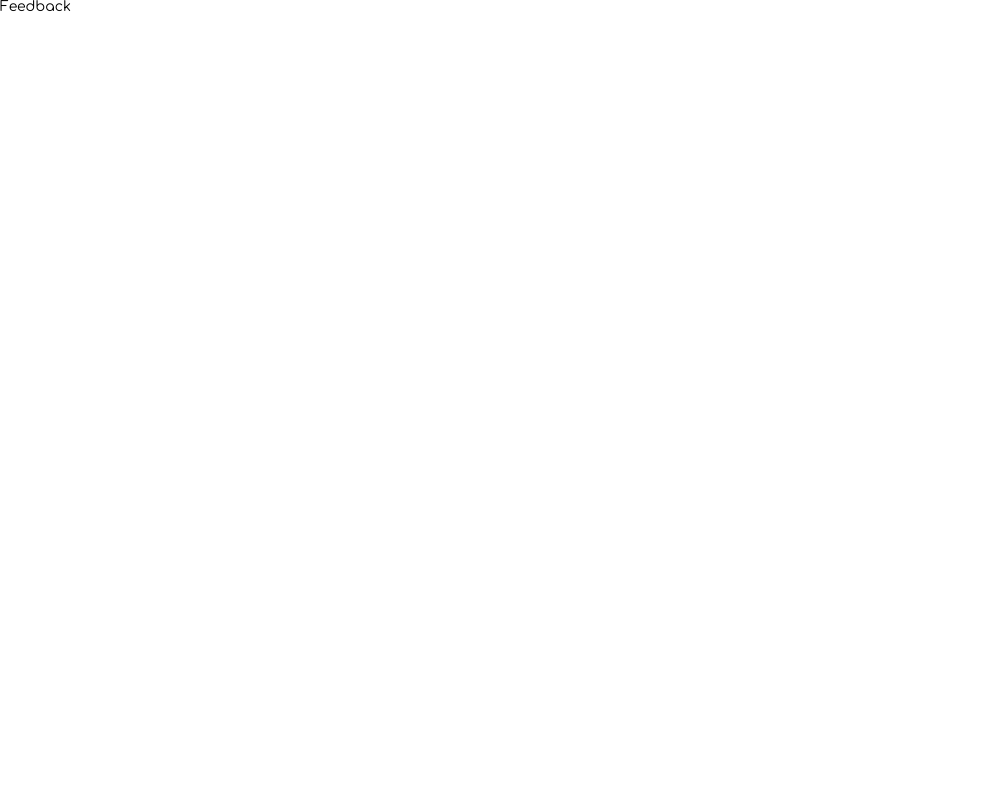
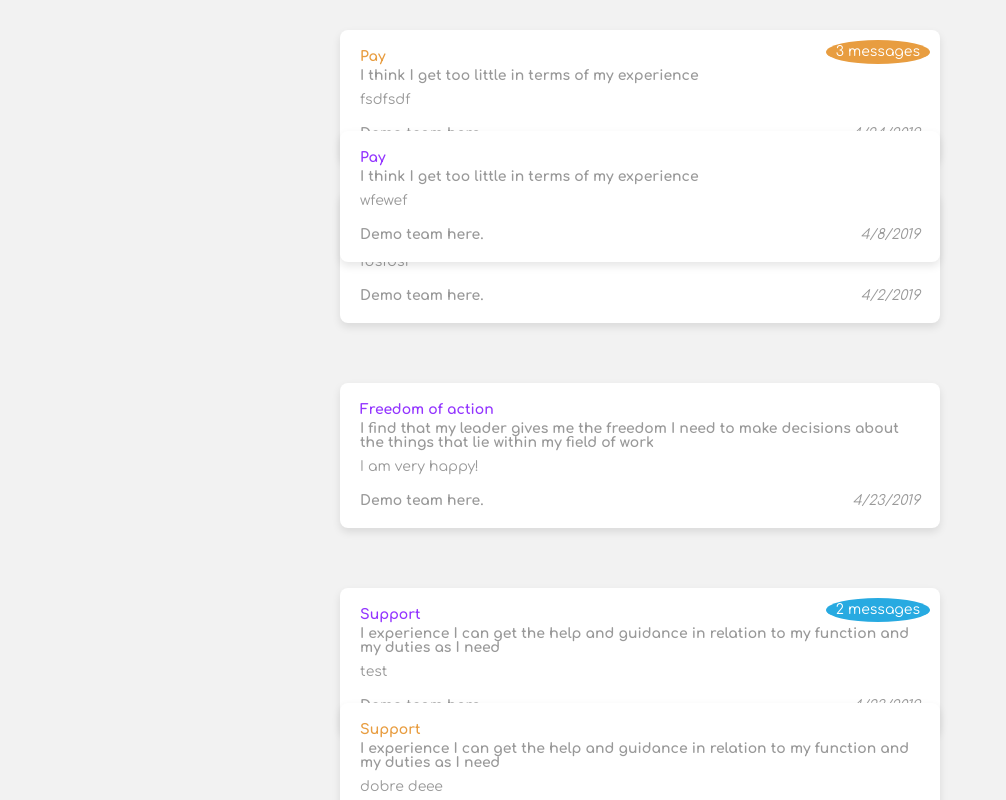
Before and after one commit to achakarov/threads, a React (Vite) app: page / in a window 1280 px wide. Shown: the top 800 px of the page, without its empty margins (0-1006 px from the left). Built offline with nearby package versions, Linux system fonts and the light colour scheme; data requests are answered from the project's data file.

Commit message:
feat: Add ThreadCard component and related initial version of styles

```diff
--- a/src/App.tsx
+++ b/src/App.tsx
@@ -1,11 +1,9 @@
+import HomePage from './pages/HomePage';
+
 import './index.scss';
 
 function App() {
-  return (
-    <>
-      <div>Feedback</div>
-    </>
-  );
+  return <HomePage />;
 }
 
 export default App;
--- /dev/null
+++ b/src/components/ThreadCard.tsx
@@ -0,0 +1,54 @@
+import React, { useState } from 'react';
+
+import { Thread } from '../models/Thread';
+
+interface ThreadCardProps {
+  group: Thread[];
+}
+
+export const ThreadCard: React.FC<ThreadCardProps> = ({ group }) => {
+  const [expanded, setExpanded] = useState(false);
+
+  const handleExpand = () => {
+    if (!expanded) {
+      setExpanded(true);
+    }
+  };
+
+  const scoreClass = (score: number) => {
+    return score <= 5 ? 'low-score' : 'high-score';
+  };
+
+  return (
+    <div
+      className={`thread-group ${expanded ? 'expanded' : 'collapsed'}`}
+      onClick={handleExpand}
+      style={{ '--index': 0 } as React.CSSProperties}
+    >
+      {group.map((thread, index) => (
+        <div
+          key={thread.id}
+          className={`thread-card ${scoreClass(thread.score ?? 0)}`}
+          style={
+            !expanded && index > 0
+              ? { marginTop: `${index * -40}px`, zIndex: 1000 - index }
+              : {}
+          }
+        >
+          {index === 0 && group.length > 1 && !expanded && (
+            <div className="message-count">{group.length} messages</div>
+          )}
+          <h2 className="subject">{thread.subject}</h2>
+          <p className="question">{thread.question}</p>
+          <p className="text">{thread.text}</p>
+          <div className="footer">
+            <span className="team">{thread.team}</span>
+            <span className="date">
+              {new Date(thread.created_at).toLocaleDateString()}
+            </span>
+          </div>
+        </div>
+      ))}
+    </div>
+  );
+};
--- /dev/null
+++ b/src/components/index.ts
@@ -0,0 +1 @@
+export { ThreadCard as default } from './ThreadCard';
--- a/src/index.scss
+++ b/src/index.scss
@@ -1,2 +1,6 @@
 @import './styles/utils/variables';
 @import './styles/utils/reset';
+@import './styles/utils/mixins';
+
+@import './styles/components/home-page';
+@import './styles/components/thread-card';
--- a/src/main.tsx
+++ b/src/main.tsx
@@ -1,5 +1,6 @@
 import React from 'react';
 import ReactDOM from 'react-dom/client';
+
 import App from './App.tsx';
 
 ReactDOM.createRoot(document.getElementById('root')!).render(
--- /dev/null
+++ b/src/models/Thread.ts
@@ -0,0 +1,14 @@
+export interface Thread {
+  id: string;
+  question_id: number;
+  thread_id: string;
+  subject_id: number;
+  subject: string;
+  question: string;
+  text: string;
+  created_at: string;
+  team: string;
+  reply_to?: string;
+  score?: number;
+  acknowledged?: boolean;
+}
--- /dev/null
+++ b/src/pages/HomePage/HomePage.tsx
@@ -0,0 +1,39 @@
+import { useEffect, useState } from 'react';
+
+import { Thread } from '../../models/Thread';
+
+import { getThreads } from '../../services/ThreadsApiService';
+
+import { ThreadCard } from '../../components/ThreadCard';
+
+export const HomePage = () => {
+  const [threadsGroups, setThreadsGroups] = useState<Thread[][]>([]);
+  const [error, setError] = useState<string | null>(null);
+
+  useEffect(() => {
+    const fetchThreads = async () => {
+      try {
+        const threads = await getThreads();
+        setThreadsGroups(threads);
+      } catch (err) {
+        setError((err as Error).message);
+      }
+    };
+
+    fetchThreads();
+  }, []);
+
+  return (
+    <div className="main-container">
+      <div className="threads-grid">
+        {error ? (
+          <div className="error">{error}</div>
+        ) : (
+          threadsGroups.map((group, index) => (
+            <ThreadCard key={index} group={group} />
+          ))
+        )}
+      </div>
+    </div>
+  );
+};
--- /dev/null
+++ b/src/pages/HomePage/index.ts
@@ -0,0 +1 @@
+export { HomePage as default } from './HomePage';
--- /dev/null
+++ b/src/styles/components/_home-page.scss
@@ -0,0 +1,29 @@
+body {
+    margin: 0;
+    padding: 0;
+    background-color: $main-background;
+  }
+
+  h1 {
+    margin-top: 20px;
+    color: $main-text;
+    text-align: center;
+  }
+
+  .main-container {
+    max-width: $max-width;
+    min-width: $min-width;
+    margin: 0 auto;
+    padding: 20px;
+  }
+
+  .threads-grid {
+    @include flex-column;
+    align-items: center;
+    width: 100%;
+  }
+
+  .error {
+    color: red;
+    font-weight: bold;
+  }
--- /dev/null
+++ b/src/styles/components/_thread-card.scss
@@ -0,0 +1,99 @@
+.thread-group {
+  position: relative;
+  width: 100%;
+  max-width: 600px;
+  margin-right: auto;
+  margin-bottom: 40px;
+  margin-left: auto;
+}
+
+.thread-card {
+  position: relative;
+  width: 100%;
+  margin: 10px 0;
+  padding: 20px;
+  border-radius: 8px;
+  background: white;
+  cursor: pointer;
+  transition: all 0.3s ease;
+  box-shadow: 0 4px 8px rgba(0, 0, 0, 0.1);
+
+  .subject {
+    margin-bottom: 5px;
+    color: $main-text;
+  }
+
+  .question {
+    margin-bottom: 10px;
+    color: $main-text;
+    font-weight: bold;
+  }
+
+  .text {
+    margin-bottom: 20px;
+    color: $main-text;
+  }
+
+  .footer {
+    @include flex-center;
+    justify-content: space-between;
+    color: $main-text;
+    font-size: 0.9em;
+  }
+
+  .team {
+    font-weight: bold;
+  }
+
+  .date {
+    font-style: italic;
+  }
+
+  .message-count {
+    position: absolute;
+    top: 10px;
+    right: 10px;
+    padding: 5px 10px;
+    border-radius: 50%;
+    color: white;
+    background-color: $count-low-rating;
+  }
+
+  &.low-score {
+    .subject {
+      color: $title-low-rating;
+    }
+    .message-count {
+      background-color: $count-low-rating;
+    }
+  }
+
+  &.high-score {
+    .subject {
+      color: $title-high-rating;
+    }
+    .message-count {
+      background-color: $count-high-rating;
+    }
+  }
+
+  & + .thread-card {
+    margin-top: 10px;
+  }
+}
+
+.collapsed {
+  .thread-card {
+    &:not(:first-child) {
+      z-index: calc(1000 - var(--index)); // Ensure higher z-index for higher cards
+      margin-top: -130px; // Adjust the overlap margin
+      --index: var(--index, 0) + 1;
+    }
+  }
+}
+
+.expanded .thread-card {
+  z-index: 0;
+  margin-top: 10px;
+  margin-left: 0;
+}
--- /dev/null
+++ b/src/styles/utils/_mixins.scss
@@ -0,0 +1,11 @@
+
+@mixin flex-center {
+    display: flex;
+    align-items: center;
+    justify-content: center;
+  }
+
+  @mixin flex-column {
+    display: flex;
+    flex-direction: column;
+  }
--- a/src/styles/utils/_variables.scss
+++ b/src/styles/utils/_variables.scss
@@ -9,3 +9,7 @@ $count-low-rating: #e89d40;
 //Text colors:
 $main-text: #999999;
 $main-background: #f2f2f2;
+
+//Flex container sizes:
+$max-width: 768px;
+$min-width: 320px;
```
